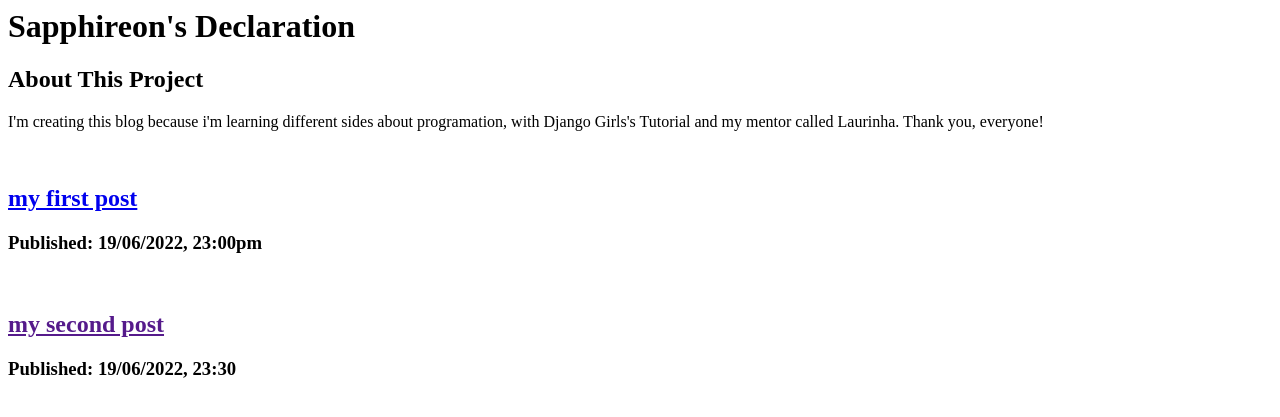
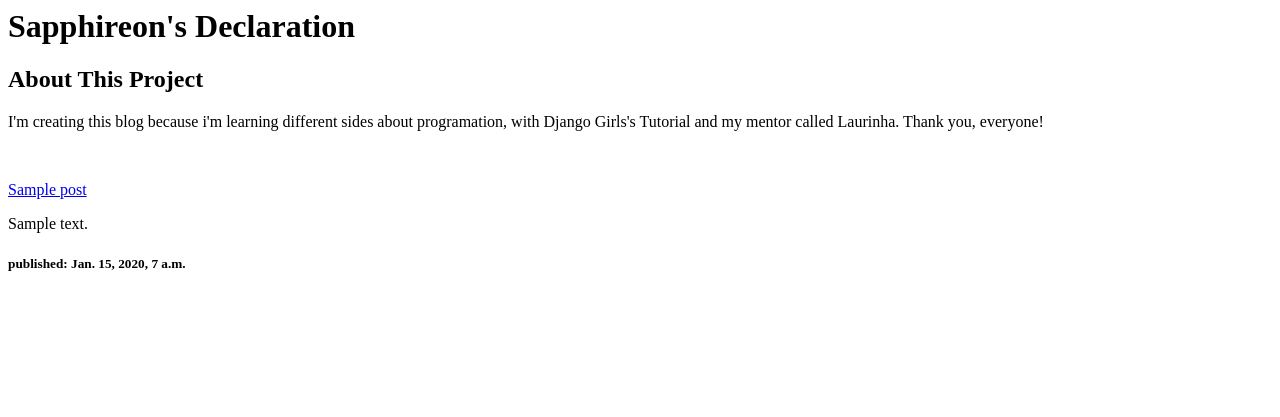
Before and after one commit to ijacksun/my-first-blog, a Django app: page / in a window 1280 px wide. Shown: the top 417 px of the page. Run offline with Django 3.2, Linux system fonts and the light colour scheme; tables that the repository leaves empty hold one stand-in row (values such as "Sample post").

Commit message:
Modificação do template pra exibir posts banco de dados.

```diff
--- a/blog/templates/blog/post_list.html
+++ b/blog/templates/blog/post_list.html
@@ -9,14 +9,13 @@
         <p>I'm creating this blog because i'm learning different sides about programation, with Django Girls's Tutorial and my mentor called Laurinha. Thank you, everyone!</p>
     </div>
     <br>
-    <div>
-        <h2><a href="/"> my first post </a></h2>
-        <h3>Published: 19/06/2022, 23:00pm</h3>
-    </div>
-    <br>
-    <div>
-        <h2><a href=""> my second post </a></h2>
-        <h3>Published: 19/06/2022, 23:30</h3>
-    </div>
+    {% for post in posts %}
+        <div>
+            <p><a href="/"> {{post.title}} </a></p>
+            <p>{{ post.text|linebreaksbr }}</p>
+            <h5>published: {{ post.published_date}}</h5>
+            <br>
+        </div>
+    {% endfor %}
 </body>
 </html>
--- a/blog/views.py
+++ b/blog/views.py
@@ -1,5 +1,8 @@
 from django.shortcuts import render
+from django.utils import timezone
+from .models import Post
 
 # Create your views here
 def post_list(request):
-    return render(request, 'blog/post_list.html', {})
+    posts = Post.objects.filter(published_date__lte=timezone.now()).order_by('published_date')
+    return render(request, 'blog/post_list.html', {'posts': posts})
```
